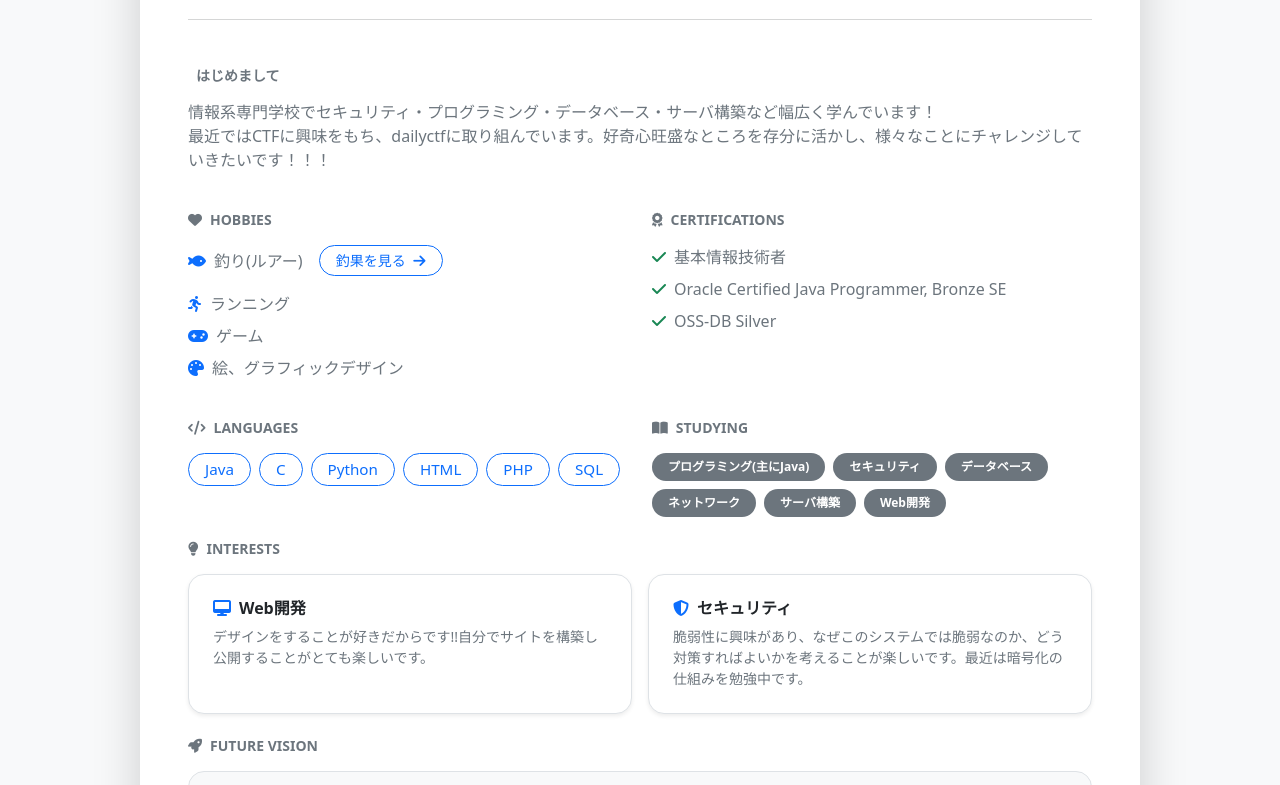
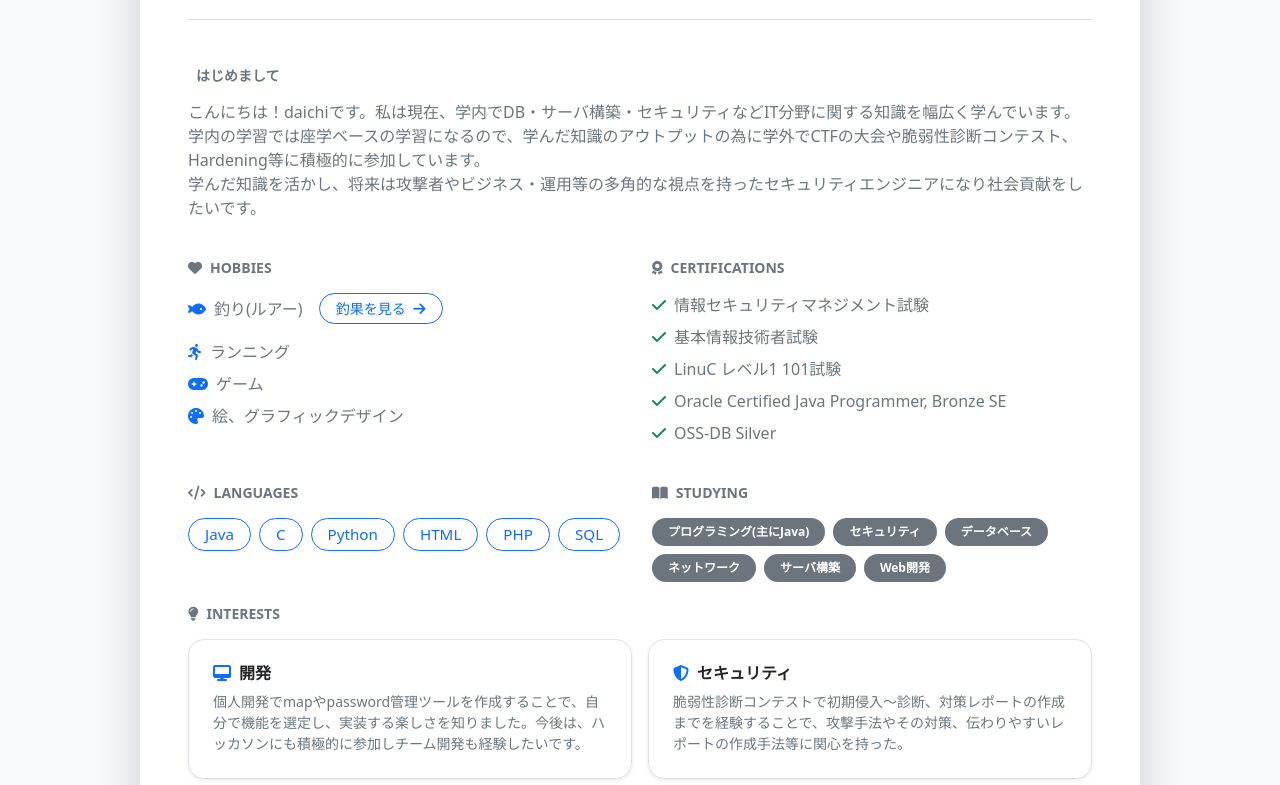
Before and after one commit to daichidazo-k24/My-Profile, a plain HTML site: page profile.html in a window 1280 px wide. Shown: the part 159-944 px from the top of the page. Drawn offline with nearby package versions, Linux system fonts and the light colour scheme; files that its build step writes are made by us from their sources.

Commit message:
change profile

```diff
--- a/profile.html
+++ b/profile.html
@@ -22,9 +22,8 @@
                             <i class="fa-solid fa-hand-wave me-2"></i>はじめまして
                         </h5>
                         <p class="text-secondary fs-6">
-                            情報系専門学校でセキュリティ・プログラミング・データベース・サーバ構築など幅広く学んでいます！<br>
-                            最近ではCTFに興味をもち、dailyctfに取り組んでいます。好奇心旺盛なところを存分に活かし、様々なことにチャレンジしていきたいです！！！
-                        </p>
+                            こんにちは！daichiです。私は現在、学内でDB・サーバ構築・セキュリティなどIT分野に関する知識を幅広く学んでいます。学内の学習では座学ベースの学習になるので、学んだ知識のアウトプットの為に学外でCTFの大会や脆弱性診断コンテスト、Hardening等に積極的に参加しています。<br>
+                            学んだ知識を活かし、将来は攻撃者やビジネス・運用等の多角的な視点を持ったセキュリティエンジニアになり社会貢献をしたいです。</p>
                     </div>
 
                     <div class="col-md-6">
@@ -49,7 +48,9 @@
                             <i class="fa-solid fa-award me-2"></i>Certifications
                         </h5>
                         <ul class="list-unstyled text-secondary">
-                            <li class="mb-2"><i class="fa-solid fa-check text-success me-2"></i>基本情報技術者</li>
+                            <li class="mb-2"><i class="fa-solid fa-check text-success me-2"></i>情報セキュリティマネジメント試験</li>
+                            <li class="mb-2"><i class="fa-solid fa-check text-success me-2"></i>基本情報技術者試験</li>
+                            <li class="mb-2"><i class="fa-solid fa-check text-success me-2"></i>LinuC レベル1 101試験</li>
                             <li class="mb-2"><i class="fa-solid fa-check text-success me-2"></i>Oracle Certified Java Programmer, Bronze SE</li>
                             <li class="mb-2"><i class="fa-solid fa-check text-success me-2"></i>OSS-DB Silver</li>
                         </ul>
@@ -90,14 +91,14 @@
                         <div class="row g-3">
                             <div class="col-md-6">
                                 <div class="p-4 border rounded-4 bg-white h-100 shadow-sm">
-                                    <h6 class="fw-bold"><i class="fa-solid fa-desktop text-primary me-2"></i>Web開発</h6>
-                                    <p class="text-secondary small mb-0 mt-2">デザインをすることが好きだからです!!自分でサイトを構築し公開することがとても楽しいです。</p>
+                                    <h6 class="fw-bold"><i class="fa-solid fa-desktop text-primary me-2"></i>開発</h6>
+                                    <p class="text-secondary small mb-0 mt-2">個人開発でmapやpassword管理ツールを作成することで、自分で機能を選定し、実装する楽しさを知りました。今後は、ハッカソンにも積極的に参加しチーム開発も経験したいです。</p>
                                 </div>
                             </div>
                             <div class="col-md-6">
                                 <div class="p-4 border rounded-4 bg-white h-100 shadow-sm">
                                     <h6 class="fw-bold"><i class="fa-solid fa-shield-halved text-primary me-2"></i>セキュリティ</h6>
-                                    <p class="text-secondary small mb-0 mt-2">脆弱性に興味があり、なぜこのシステムでは脆弱なのか、どう対策すればよいかを考えることが楽しいです。最近は暗号化の仕組みを勉強中です。</p>
+                                    <p class="text-secondary small mb-0 mt-2">脆弱性診断コンテストで初期侵入〜診断、対策レポートの作成までを経験することで、攻撃手法やその対策、伝わりやすいレポートの作成手法等に関心を持った。</p>
                                 </div>
                             </div>
                         </div>
```
